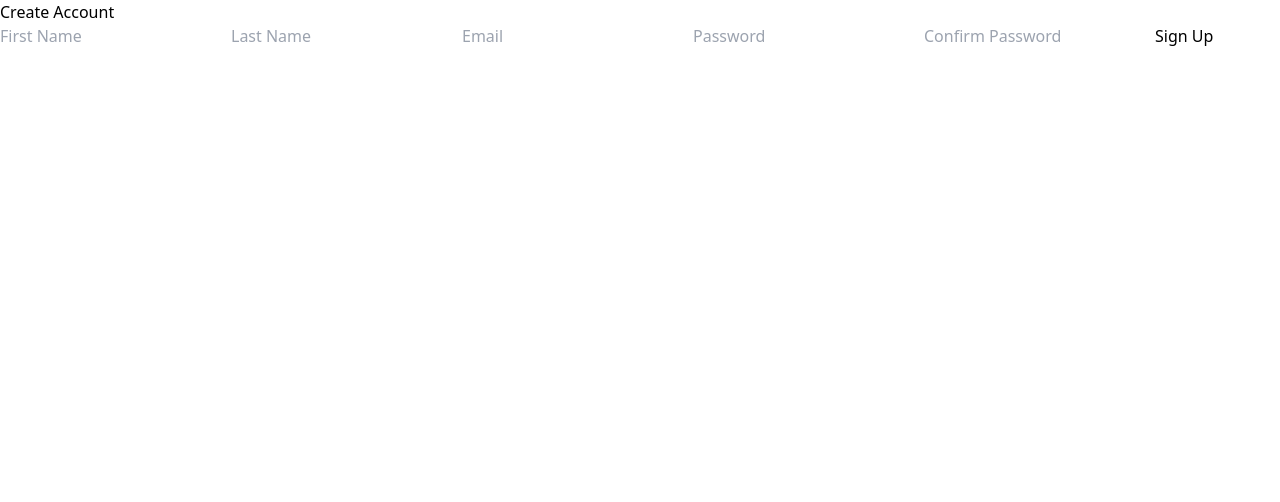
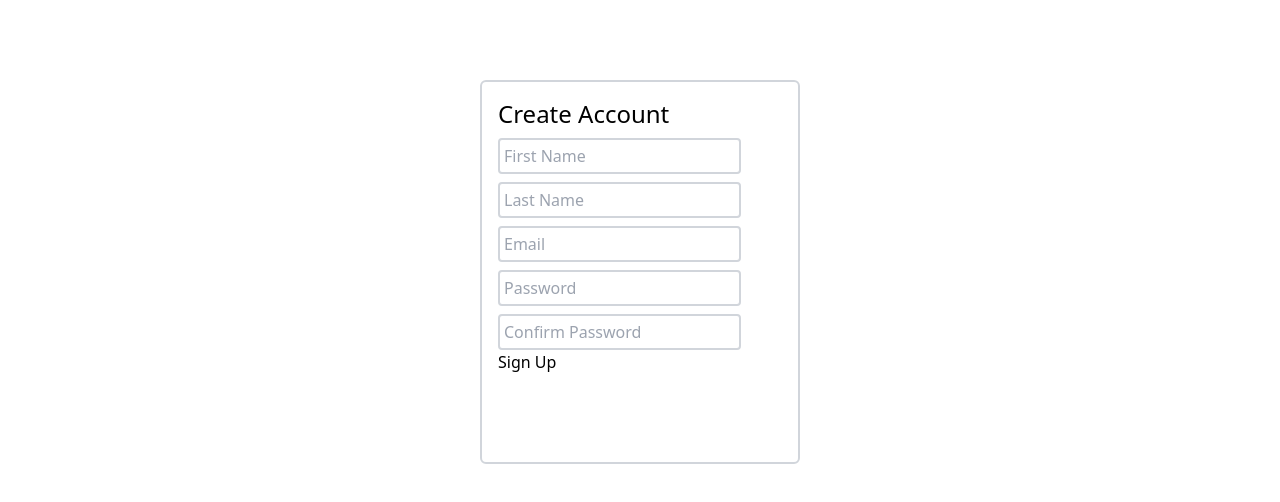
Before and after one commit to Leestan360/modern_movers-frontend, a React (Create React App) app: page / in a window 1280 px wide. Shown: the top 502 px of the page. Built offline with nearby package versions, Linux system fonts and the light colour scheme.

Commit message:
Style signup form inputs

```diff
--- a/src/components/User.js
+++ b/src/components/User.js
@@ -6,11 +6,11 @@ function User() {
 
   // for value inputs in the form
   const [formData, setFormData] = useState({
-    firstName: "",
-    lastName: "",
+    first_name: "",
+    last_name: "",
     email: "",
     password: "",
-    passwordConfirmation: "",
+    password_confirmation: ""
   });
 
   // capture changes that happen to the inputs
@@ -24,19 +24,19 @@ function User() {
 
     // signup form data
     const signupFormData = {
-      firstName: formData.firstName,
-      lastName: formData.lastName,
+      first_name: formData.first_name,
+      last_name: formData.last_name,
       email: formData.email,
       password: formData.password,
-      passwordConfirmation: formData.passwordConfirmation,
+      password_confirmation: formData.password_confirmation
     };
 
     // Verify form data
 
-    if (formData.password !== formData.passwordConfirmation) {
+    if (signupFormData.password !== signupFormData.password_confirmation) {
       alert("Passwords do not match!");
     } else if (signupFormData.password.length < 8) {
-      alert("Password must be a minimum of 6 characters");
+      alert("Password must be a minimum of 8 characters");
     } else {
       // fetch users and send a post request for a new user
       fetch("http://localhost:9292/users", {
@@ -51,7 +51,7 @@ function User() {
           console.log(data);
           navigate("/login");
           alert(
-            `Welcome ${signupFormData.firstName} ${signupFormData.lastName}`
+            `Welcome ${signupFormData.first_name} ${signupFormData.last_name}`
           );
         })
         .catch((err) => console.log(err));
@@ -59,28 +59,31 @@ function User() {
   }
 
   return (
-    <div className="signup">
-      <form onSubmit={handleSubmit} className="signup-form">
-        <h2 id="h2">Create Account</h2>
+    <div className="border-solid mt-20 mx-auto p-4 h-96 w-80 border-2 rounded-md border-gray-300">
+      <form onSubmit={handleSubmit} className="">
+        <h2 className="text-2xl">Create Account</h2>
         <input
+          className="border-solid mt-2  p-1 h-9 w-78 border-2 rounded border-gray-300 text-1xl outline-none"
+          name="first_name"
           onChange={handleChange}
-          name="firstName"
           type="text"
-          value={formData.firstName}
+          value={formData.first_name}
           placeholder="First Name"
           required
         />
         <input
+          className="border-solid mt-2 mx-auto p-1 h-9 w-74 border-2 rounded border-gray-300 text-1xl outline-none"
+          name="last_name"
           onChange={handleChange}
-          name="lastName"
           type="text"
-          value={formData.lastName}
+          value={formData.last_name}
           placeholder="Last Name"
           required
         />
         <input
+          className="border-solid mt-2 mx-auto p-1 h-9 w-74 border-2 rounded border-gray-300 text-1xl outline-none"
+          name="email"
           onChange={handleChange}
-          name="email"
           type="email"
           value={formData.email}
           placeholder="Email"
@@ -88,18 +91,20 @@ function User() {
         />
 
         <input
+          className="border-solid mt-2 mx-auto p-1 h-9 w-74 border-2 rounded border-gray-300 text-1xl outline-none"
+          name="password"
           onChange={handleChange}
-          name="password"
           type="password"
           value={formData.password}
           placeholder="Password"
           required
         />
         <input
+          className="border-solid mt-2 mx-auto p-1 h-9 w-74 border-2 rounded border-gray-300 text-1xl outline-none"
+          name="password_confirmation"
           onChange={handleChange}
-          name="passwordConfirmation"
           type="password"
-          value={formData.confirmPassword}
+          value={formData.password_confirmation}
           placeholder="Confirm Password"
           required
         />
```
